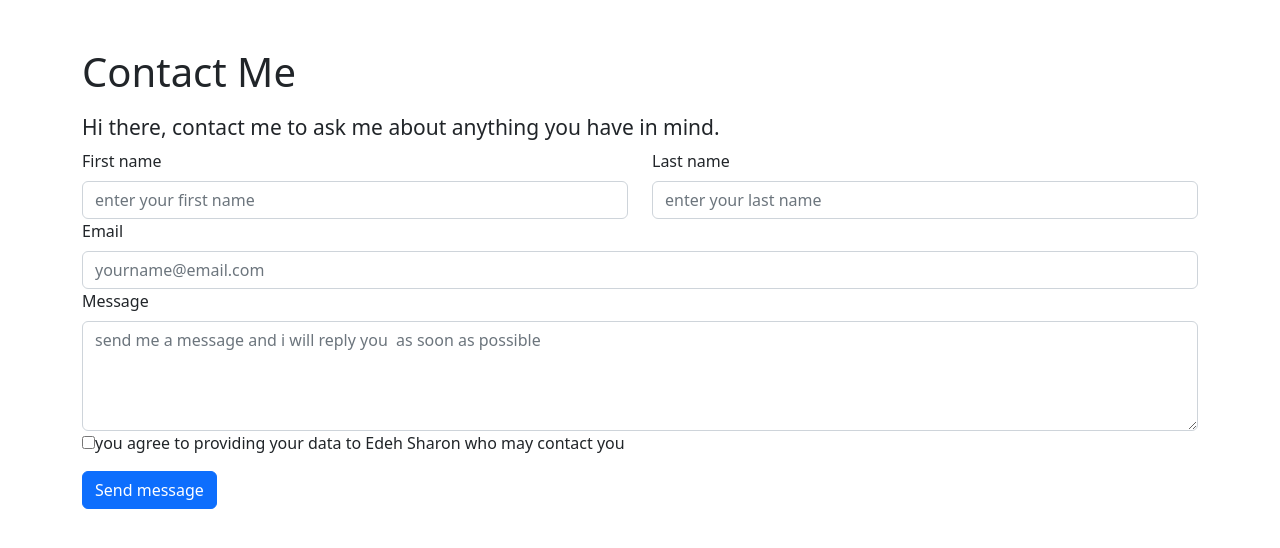
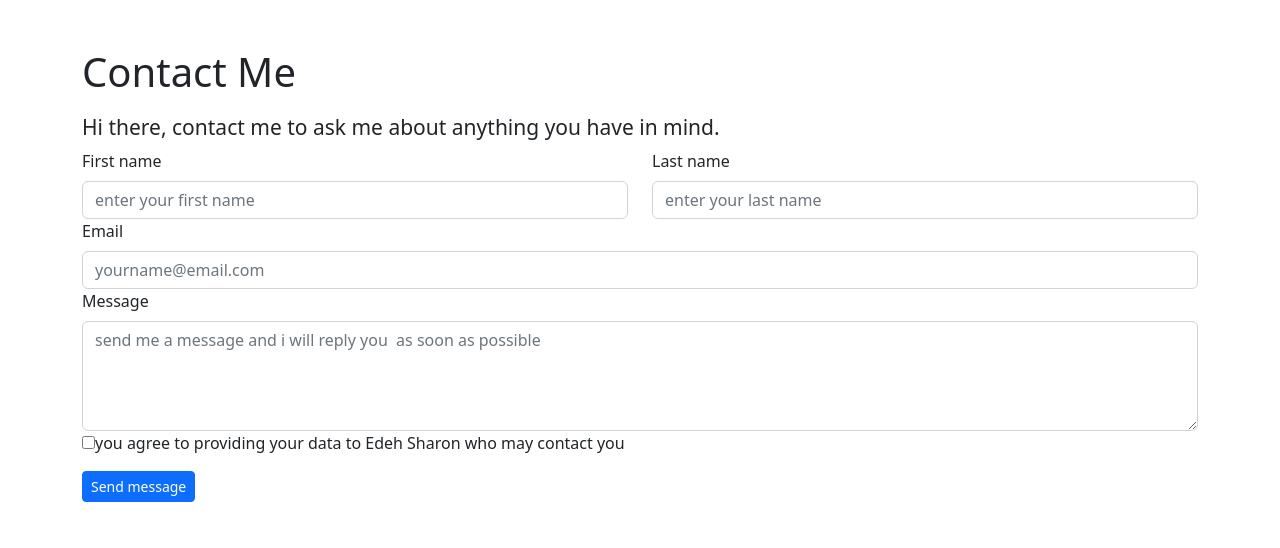
Before and after one commit to shannychi/contact-me, a React (Create React App) app: page / in a window 1280 px wide. Shown: the top 548 px of the page. Built offline with nearby package versions, Linux system fonts and the light colour scheme.

Commit message:
Update contact.js

```diff
--- a/src/Component/contact.js
+++ b/src/Component/contact.js
@@ -53,7 +53,7 @@ const ContactForm = () => {
         </div>
         <p></p>
           <div class=" d-grip gap-2 d-md-flex">
-        <button class="btn btn-primary" id="btn__submit" type="submit" >
+        <button class="btn btn-primary btn-sm" id="btn__submit" type="submit" >
             {formStatus}
         </button>
 </div>
```
